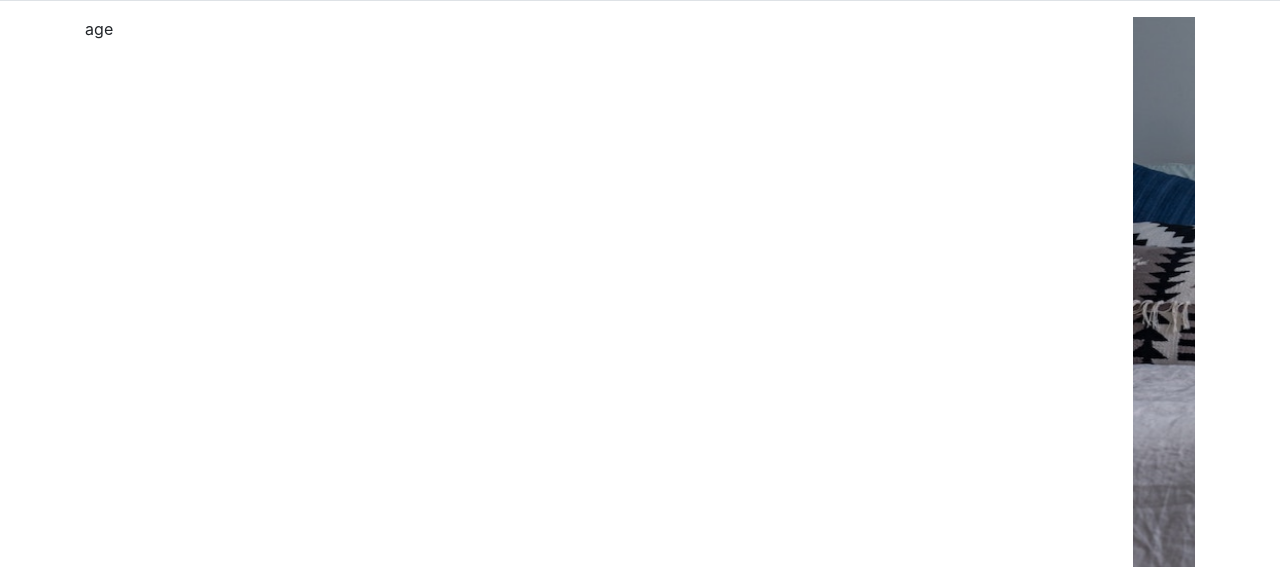
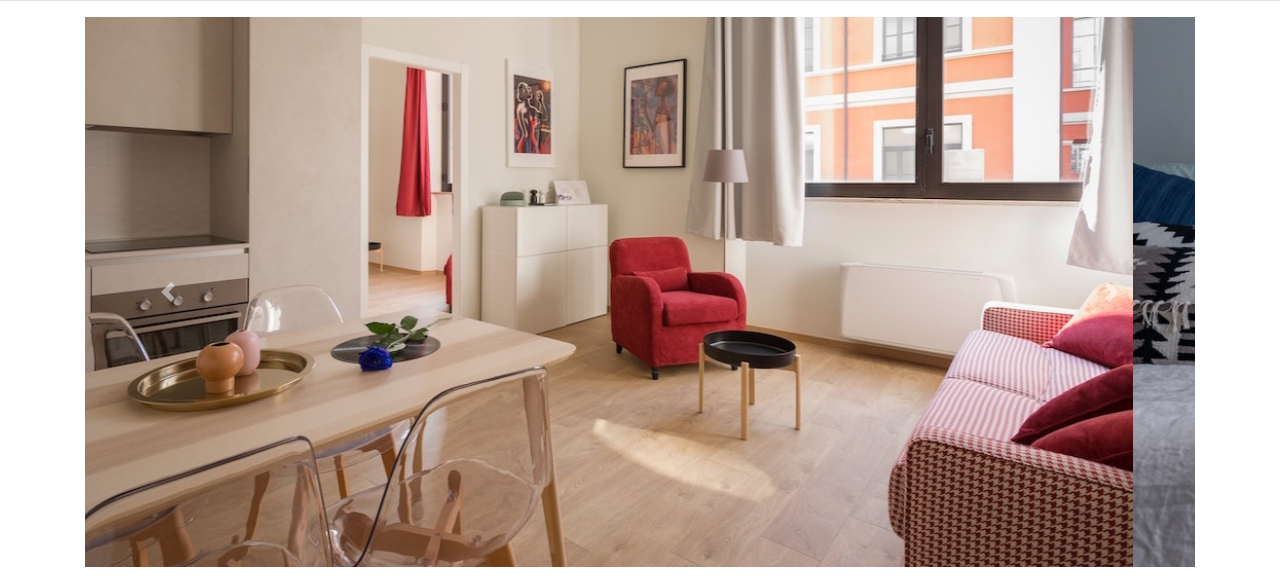
Before and after one commit to scrumpygeo/airbnb-clone, a plain HTML site: page index.html in a window 1280 px wide. Shown: the part 71-647 px from the top of the page. Drawn offline with nearby package versions, Linux system fonts and the light colour scheme.

Commit message:
add carousel and tidy up

```diff
--- a/index.html
+++ b/index.html
@@ -45,7 +45,7 @@
         <div class="carousel-inner">
           <div class="carousel-item active">
             <img
-              src="images/flat.jpg."
+              src="images/flat.jpg"
               class="d-block w-100 py-3 rounded"
               alt="flat image"
             />
```
